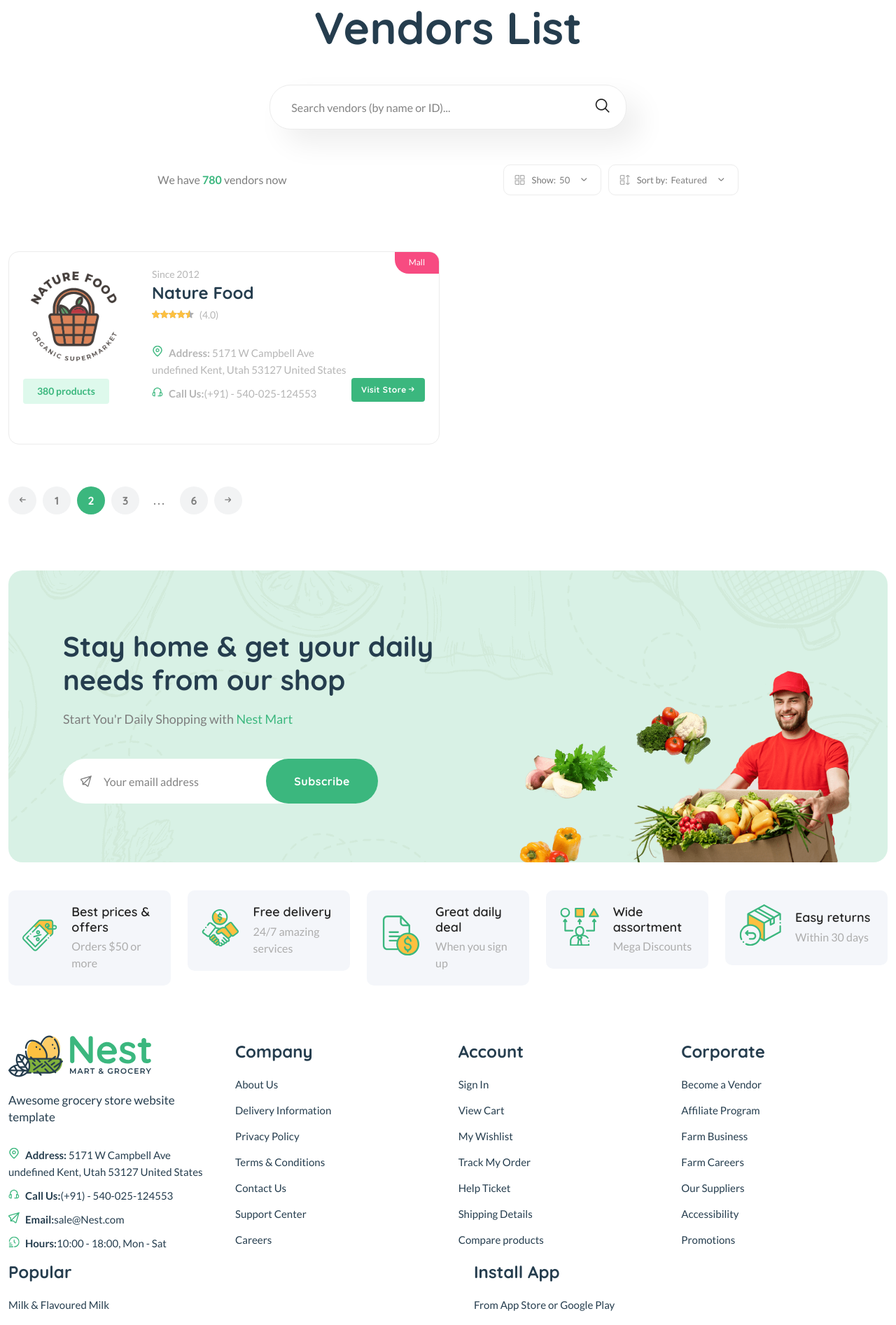
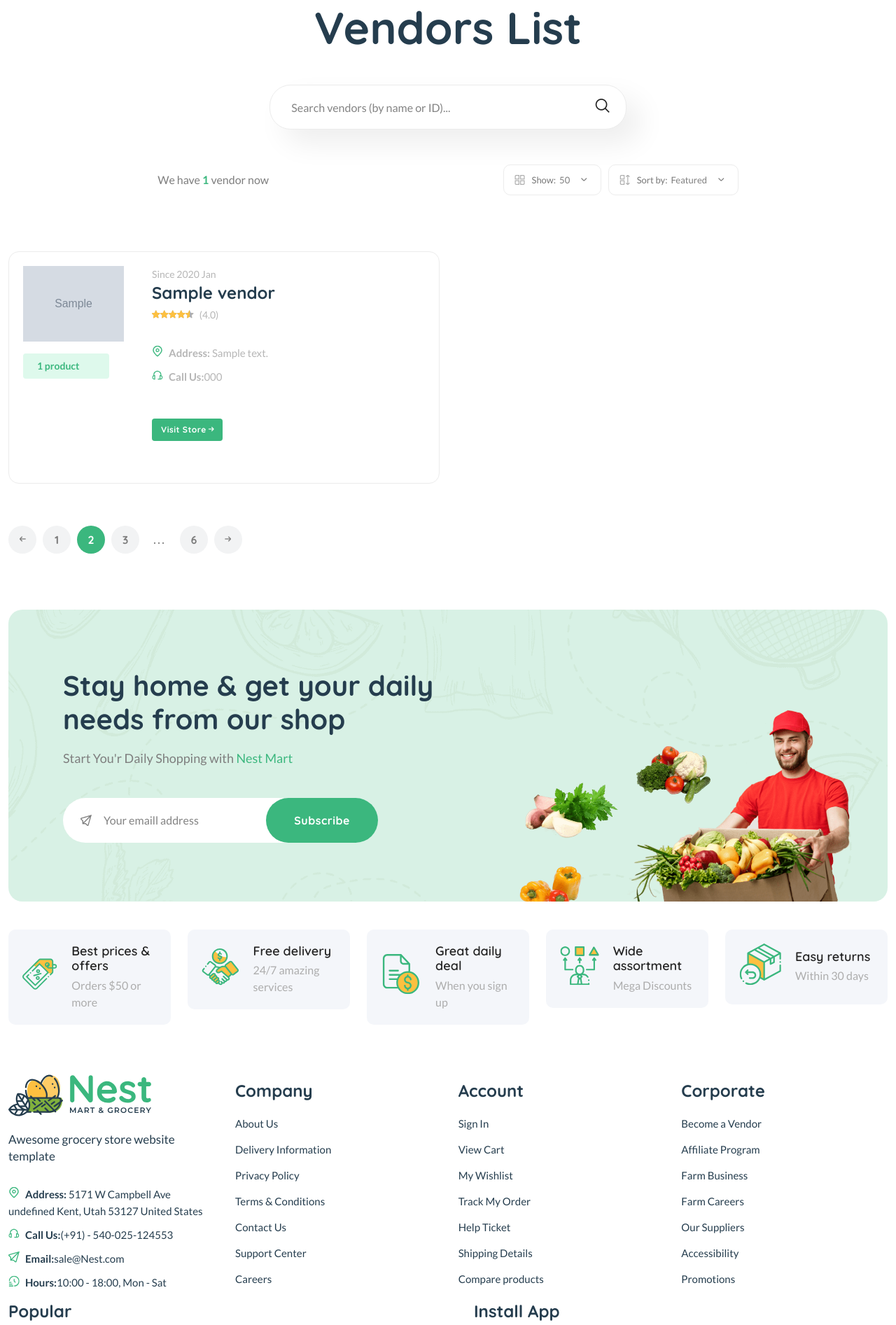
Before and after one commit to ChehAchraf/Nest-shop, a Django app: page /vendors/ in a window 1280 px wide. Shown: the part 423-2316 px from the top of the page at 70% size. Run offline with Django 5.2, Linux system fonts and the light colour scheme; tables that the repository leaves empty hold one stand-in row (values such as "Sample post"); grey boxes marked "Sample" are stand-in pictures; some libraries are stand-ins or nearby versions.

Commit message:
display the vendor list

```diff
--- a/core/models.py
+++ b/core/models.py
@@ -98,7 +98,7 @@ class Product(models.Model):
     in_stock = models.BooleanField(default=True)
     feutured = models.BooleanField(default=False)
     digital = models.BooleanField(default=False)
-    vendor = models.ForeignKey(vendor, on_delete=models.SET_NULL, null=True)
+    vendor = models.ForeignKey(vendor, on_delete=models.SET_NULL, null=True , related_name="products")
     specification = models.TextField(blank=True,null=True)
     tags = models.ManyToManyField(Tags, blank=True)
     product_status = models.CharField(choices=STATUS,max_length=10,default='in_review')
--- a/templates/core/vendor_list.html
+++ b/templates/core/vendor_list.html
@@ -32,7 +32,7 @@
                     <div class="col-12 col-lg-8 mx-auto">
                         <div class="shop-product-fillter">
                             <div class="totall-product">
-                                <p>We have <strong class="text-brand">780</strong> vendors now</p>
+                                <p>We have <strong class="text-brand">{{vendors.count}}</strong> vendor{{vendors.count|pluralize:"s"}} now</p>
                             </div>
                             <div class="sort-by-product-area">
                                 <div class="sort-by-cover mr-10">
@@ -81,25 +81,22 @@
                     {% for vendor in vendors %}
                     <div class="col-lg-6 col-md-6 col-12 col-sm-6">
                         <div class="vendor-wrap style-2 mb-40">
-                            <div class="product-badges product-badges-position product-badges-mrg">
-                                <span class="hot">Mall</span>
-                            </div>
                             <div class="vendor-img-action-wrap">
                                 <div class="vendor-img">
                                     <a href="vendor-details-1.html">
-                                        <img class="default-img" src="{% static 'assets/imgs/vendor/vendor-1.png' %}" alt="" />
+                                        <img class="default-img" src="{{ vendor.image.url }}" alt="{{ vendor.name }}" />
                                     </a>
                                 </div>
                                 <div class="mt-10">
-                                    <span class="font-small total-product">380 products</span>
+                                    <span class="font-small total-product">{{ vendor.products.count }} product{{ vendor.products.count|pluralize:"s" }}</span>
                                 </div>
                             </div>
                             <div class="vendor-content-wrap">
                                 <div class="mb-30">
                                     <div class="product-category">
-                                        <span class="text-muted">Since 2012</span>
+                                        <span class="text-muted">Since {{ vendor.created_at|date:"Y" }} {{ vendor.created_at|date:"M" }}</span>
                                     </div>
-                                    <h4 class="mb-5"><a href="vendor-details-1.html">Nature Food</a></h4>
+                                    <h4 class="mb-5"><a href="vendor-details-1.html">{{ vendor.name }}</a></h4>
                                     <div class="product-rate-cover">
                                         <div class="product-rate d-inline-block">
                                             <div class="product-rating" style="width: 90%"></div>
@@ -107,12 +104,14 @@
                                         <span class="font-small ml-5 text-muted"> (4.0)</span>
                                     </div>
                                     <div class="vendor-info d-flex justify-content-between align-items-end mt-30">
-                                        <ul class="contact-infor text-muted">
-                                            <li><img src="{% static 'assets/imgs/theme/icons/icon-location.svg' %}" alt="" /><strong>Address: </strong> <span>5171 W Campbell Ave undefined Kent, Utah 53127 United States</span></li>
-                                            <li><img src="{% static 'assets/imgs/theme/icons/icon-contact.svg' %}" alt="" /><strong>Call Us:</strong><span>(+91) - 540-025-124553</span></li>
+                                                <ul class="contact-infor text-muted">
+                                                    <li><img src="{% static 'assets/imgs/theme/icons/icon-location.svg' %}" alt="" /><strong>Address: </strong> <span>{% if vendor.address %}{{ vendor.address }}{% else %}Vendor has not set their address yet{% endif %}</span></li>
+                                            <li><img src="{% static 'assets/imgs/theme/icons/icon-contact.svg' %}" alt="" /><strong>Call Us:</strong><span>{{ vendor.phone }}</span></li>
                                         </ul>
-                                        <a href="vendor-details-1.html" class="btn btn-xs">Visit Store <i class="fi-rs-arrow-small-right"></i></a>
+
                                     </div>
+                                    <br><br>
+                                    <a href="vendor-details-1.html"  class="btn btn-xs">Visit Store <i class="fi-rs-arrow-small-right"></i></a>
                                 </div>
                             </div>
                         </div>
```
